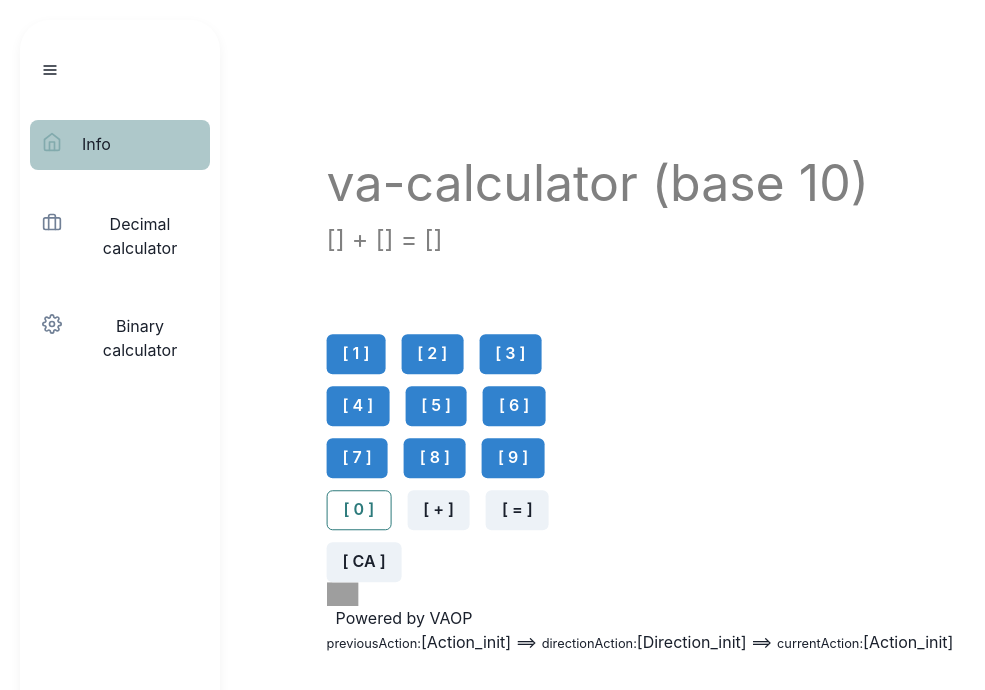
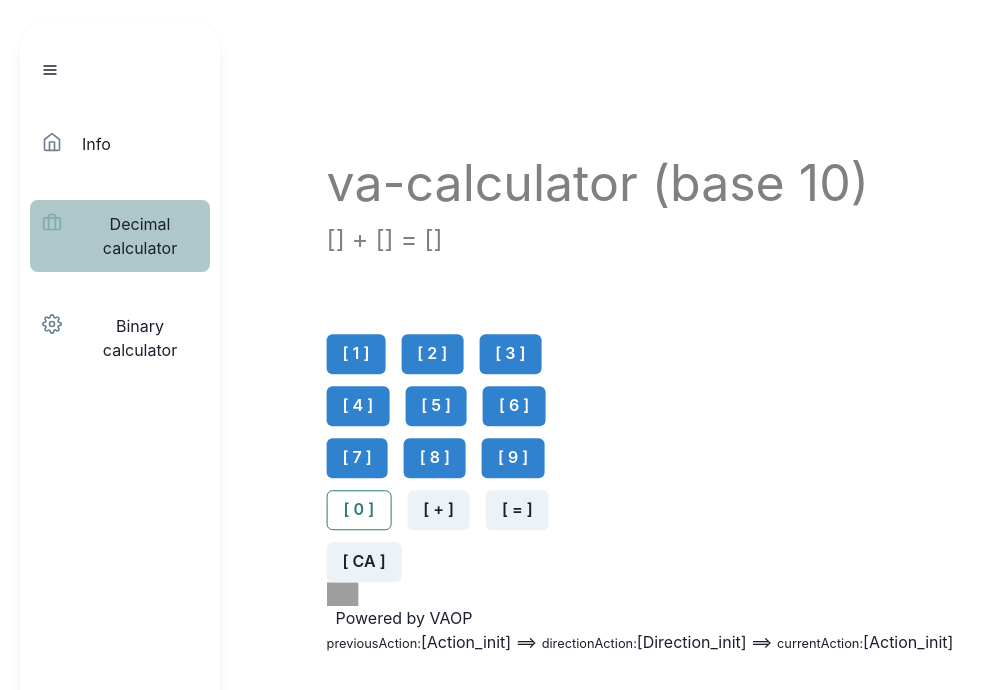
Before and after one commit to julia-pav/va-calc-6-new, a Next.js app: page /calculator10 in a window 1280 px wide. Shown: the top 690 px of the page, without its empty margins (0-985 px from the left). Built offline with nearby package versions, Linux system fonts and the light colour scheme; grey boxes are pictures that could not be loaded.

Commit message:
Added useRouter

```diff
--- a/components/NavItem.js
+++ b/components/NavItem.js
@@ -1,4 +1,5 @@
 import React from 'react'
+import { useRouter } from 'next/router';
 import { useState } from 'react';
 import {
 	Flex,
@@ -17,9 +18,11 @@ export default function NavItem({
 	LinkUrl,
 	title,
 	description,
-	active,
 	navSize
 }) {
+	const router = useRouter();  // get current route
+	// Determine if the current page matches the LinkUrl
+    const isActive = router.pathname === LinkUrl;
 
 	const [isHovered, setIsHovered] = useState(false);
 
@@ -33,7 +36,7 @@ export default function NavItem({
 			<Menu placement='right'>
 				<Link
 					href={LinkUrl}
-					backgroundColor={active && '#AEC8CA'}
+					backgroundColor={isActive && '#AEC8CA'}
 					p={3}
 					borderRadius={8}
 					_hover={{ textDecor: 'none', backgroundColor: '#AEC8CA' }}
@@ -46,7 +49,7 @@ export default function NavItem({
 							<Icon
 								as={icon}
 								fontSize='xl'
-								color={active ? '#82AAAD' : 'gray.500'}
+								color={isActive ? '#82AAAD' : 'gray.500'}
 							/>
 							<Text ml={5} display={navSize == 'small' ? 'none' : 'flex'}>
 								{title}
--- a/components/Sidebar.js
+++ b/components/Sidebar.js
@@ -49,7 +49,6 @@ export default function Sidebar() {
 					icon={FiHome}
 					title='Info'
 					description='This is the description for the dashboard.'
-					active
 				/>
 				{/* <Link href='/calculator10'> */}
 				<NavItem
@@ -60,7 +59,7 @@ export default function Sidebar() {
 				/>
 				{/* </Link> */}
 				<NavItem
-					LinkUrl='/calculator10'
+					LinkUrl='/calculator2'
 					navSize={navSize}
 					icon={FiSettings}
 					title='Binary calculator'
```
